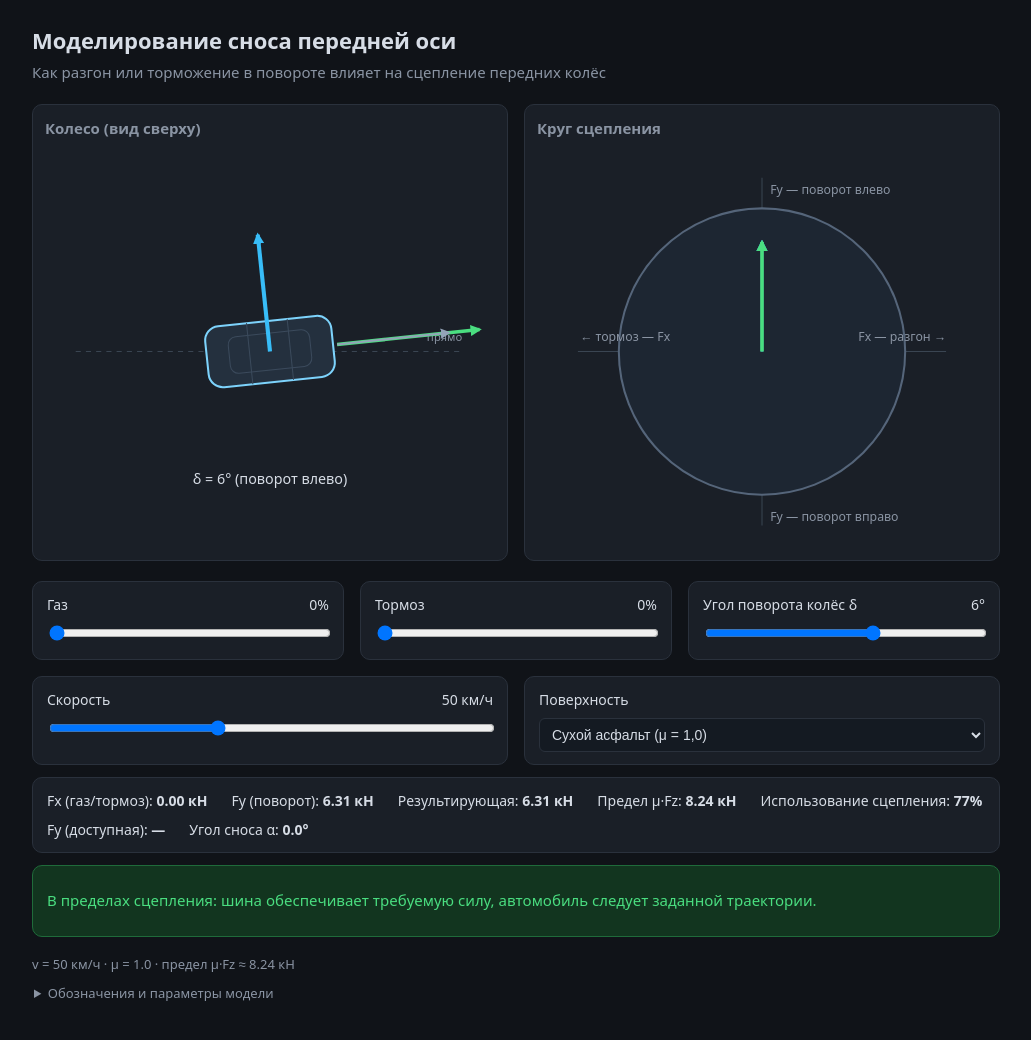
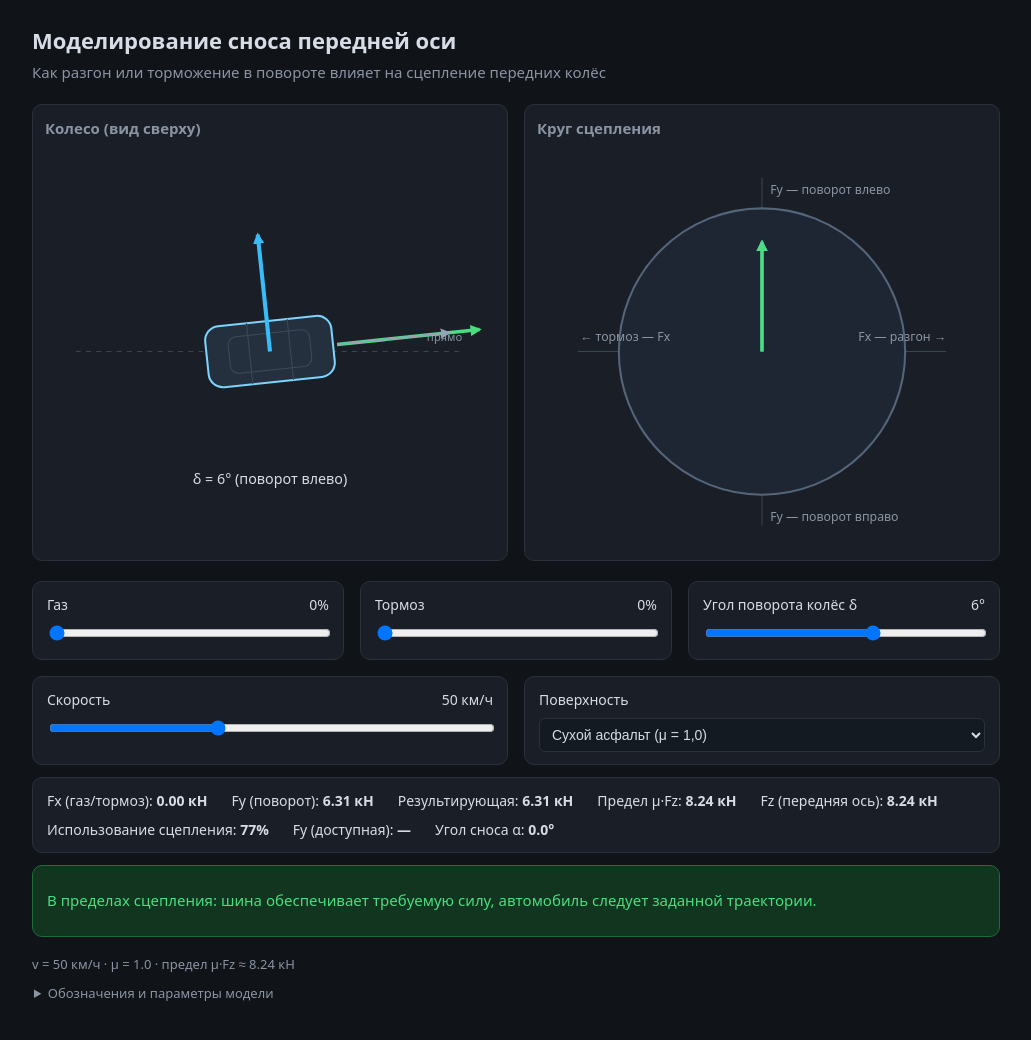
Before and after one commit to trots/understeer_modelling, a plain HTML site: page index.html in a window 1280 px wide. Shown: the whole page, without its empty margins (124-1155 px from the left). Drawn offline with Linux system fonts and the light colour scheme.

Commit message:
Add longitudinal weight transfer with dynamic friction circle

```diff
--- a/index.html
+++ b/index.html
@@ -122,6 +122,7 @@
     <div>Fy (поворот): <b id="rFy">—</b></div>
     <div>Результирующая: <b id="rF">—</b></div>
     <div>Предел μ·Fz: <b id="rLim">—</b></div>
+    <div>Fz (передняя ось): <b id="rFz">—</b></div>
     <div>Использование сцепления: <b id="rUtil">—</b></div>
     <div>Fy (доступная): <b id="rFyAvail">—</b></div>
     <div>Угол сноса α: <b id="rSlip">—</b></div>
@@ -141,7 +142,7 @@
         <span class="sw r"></span>насыщение шины (превышение предела сцепления)
         <span class="sw gr"></span>направление колёс
       </p>
-      <p>m = 1400 кг · база L = 2,7 м · нагрузка на переднюю ось ≈ 60% массы (Fz ≈ 8,2 кН) · предел сцепления передней оси μ·Fz · радиус поворота R = L / tan δ</p>
+      <p>m = 1400 кг · база L = 2,7 м · высота центра тяжести h = 0,5 м · нагрузка на переднюю ось ≈ 60% массы (Fz ≈ 8,2 кН стат.) · предел сцепления μ·Fz_дин · торможение 70% на переднюю ось · передний привод · радиус поворота R = L / tan δ</p>
     </div>
   </details>
 </main>
@@ -151,6 +152,8 @@ const MASS = 1400;
 const G = 9.81;
 const SHARE = 0.6;
 const BASE = 2.7;
+const H = 0.5;
+const BIAS = 0.7;
 const FZ = SHARE * MASS * G;
 const CX = 220, CY = 200;
 
@@ -167,15 +170,18 @@ function compute() {
   const mu = +$('surface').value;
   const vKmh = +$('speed').value;
   const V = vKmh / 3.6;
-  const LIMIT = mu * FZ;
-  const K_WHEEL = 150 / LIMIT;
-  const K_CIRCLE = 140 / LIMIT;
+  const LIMIT_ST = mu * FZ;
+  const K_WHEEL = 150 / LIMIT_ST;
   $('gasV').textContent = gas + '%';
   $('brakeV').textContent = brake + '%';
   $('steerV').textContent = delta + '°';
   $('speedV').textContent = vKmh + ' км/ч';
 
-  const fx = (gas - brake) / 100 * LIMIT;
+  const fx = (gas - brake) / 100 * LIMIT_ST;
+  const ax = -fx / ((fx < 0 ? BIAS : 1) * MASS);
+  const fzDyn = Math.min(0.9 * MASS * G, Math.max(0.25 * MASS * G, MASS * (SHARE * G + ax * H / BASE)));
+  const LIMIT = mu * fzDyn;
+  const K_CIRCLE = 140 / LIMIT;
   let fy = 0;
   if (Math.abs(delta) > 0.05) {
     const R = BASE / Math.tan(Math.abs(delta) * Math.PI / 180);
@@ -230,6 +236,7 @@ function compute() {
   $('rFy').textContent = kn(fy);
   $('rF').textContent = kn(Math.hypot(fx, fy));
   $('rLim').textContent = kn(LIMIT);
+  $('rFz').textContent = kn(fzDyn);
   $('rUtil').textContent = (util * 100).toFixed(0) + '%';
   $('rFyAvail').textContent = sat ? kn(fyAvail) : '—';
   $('rSlip').textContent = slip.toFixed(1) + '°';
```
Also changed, not shown: 2 other files.
